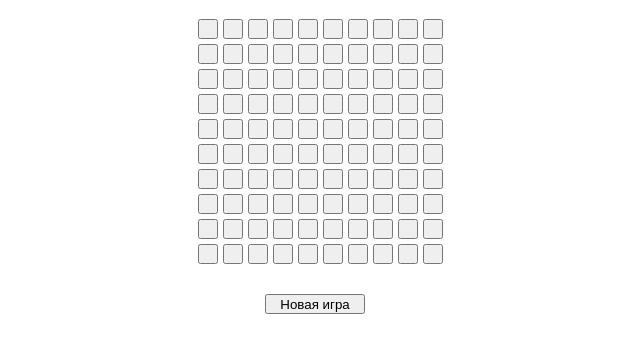
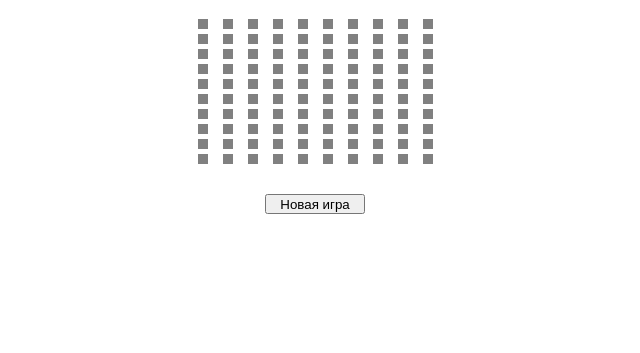
Before and after one commit to repkoO/shelter, a website: page minesweeper/index.html in a window 1280 px wide. Shown: the part 69-422 px from the top of the page, without its empty margins (325-965 px from the left). Drawn offline with Linux system fonts and the light colour scheme.

Commit message:
feat: create board function

```diff
--- a/minesweeper/script.js
+++ b/minesweeper/script.js
@@ -17,10 +17,31 @@ function init() {
 }
 init();
 
-function initGame(width, heigth, bombscount) {
-  const mainGame = document.querySelector('.game');
-  const cells = width * heigth;
-  mainGame.innerHTML = '<button></button>'.repeat(cells);
-}
+function initGame(gameSize, bombCount) {
+  const game = [];
+  for (let xDirection = 0; xDirection < gameSize; xDirection += 1) {
+    const row = [];
+    for (let yDirection = 0; yDirection < gameSize; yDirection += 1) {
+      const square = document.createElement('div');
+      square.classList.add('hidden');
+      const tile = {
+        square,
+        xDirection,
+        yDirection,
+      };
+      row.push(tile);
+    }
+    game.push(row);
+  }
+  return game;
+} // cоздание массива с элементамиж
 
-initGame(10, 10, 5);
+const board = initGame(10);
+
+const gameBoard = document.querySelector('.game');
+
+board.forEach((row) => {
+  row.forEach((tile) => {
+    gameBoard.append(tile.square);
+  });
+});
--- a/minesweeper/style.css
+++ b/minesweeper/style.css
@@ -23,3 +23,9 @@ button {
   height: 20px;
   margin: 30px;
 }
+
+.hidden {
+  width: 10px;
+  height: 10px;
+  background-color: gray;
+}
```
